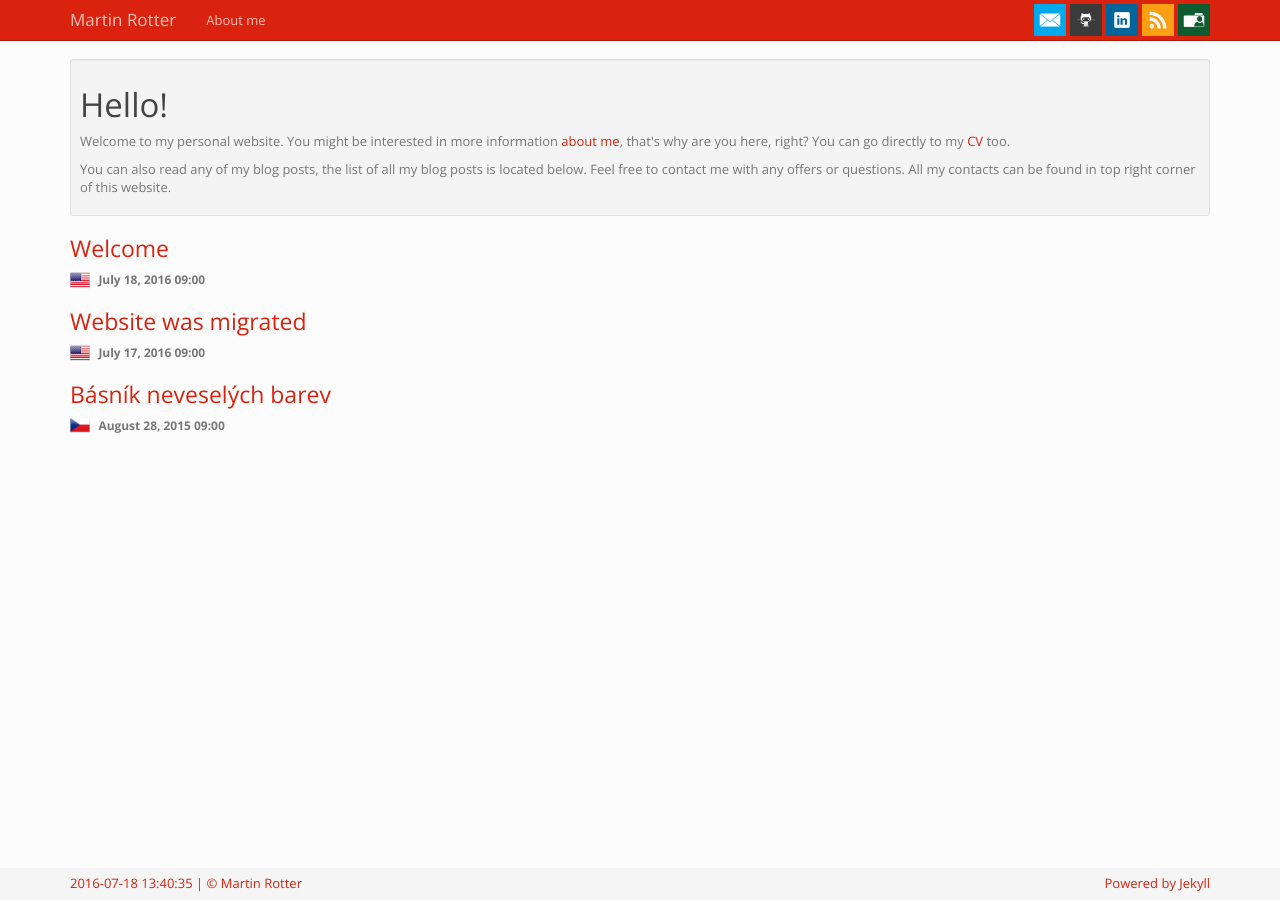
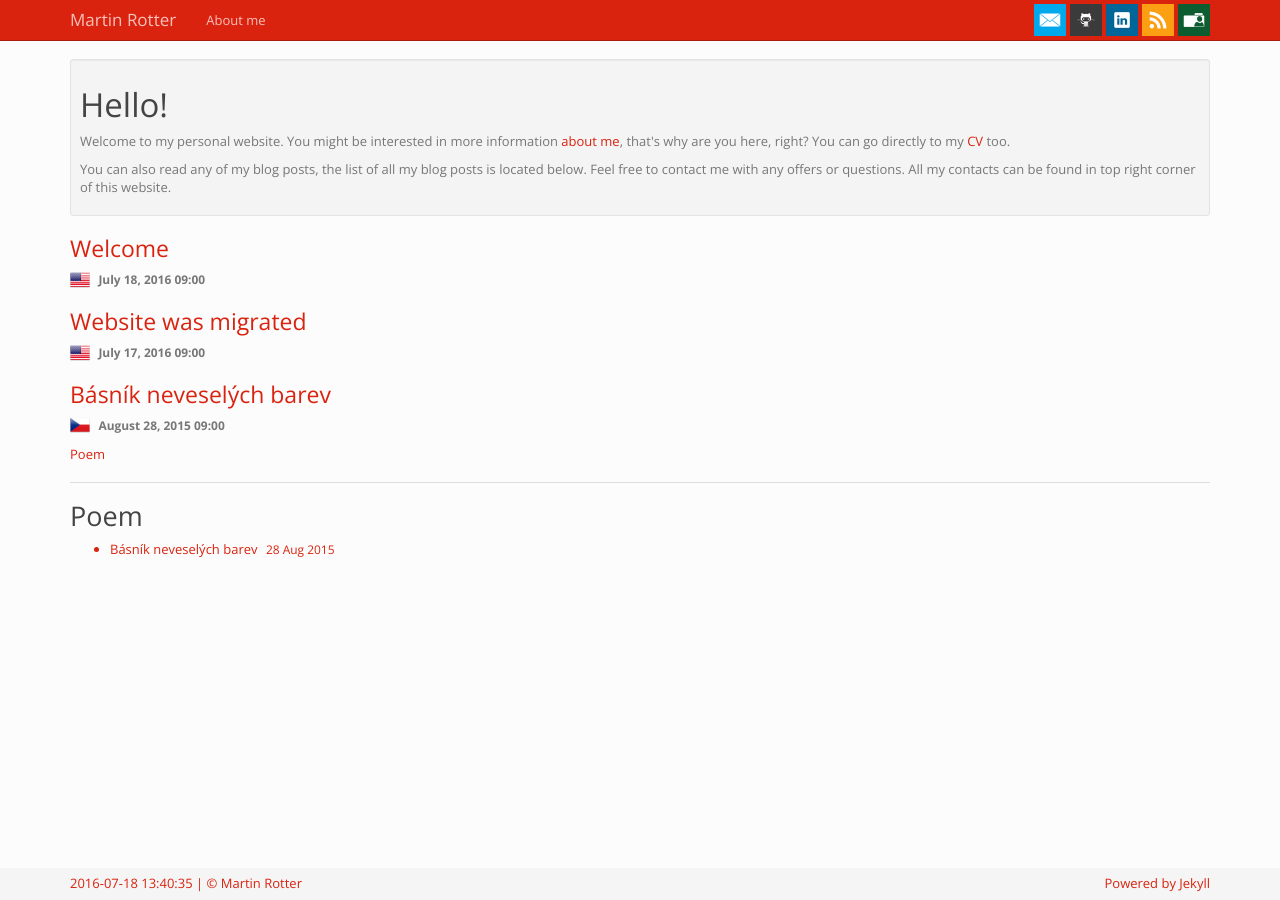
Before and after one commit to martinrotter/martinrotter.github.io, a Jekyll site: the page built from index.html, in a window 1280 px wide. Built offline with Jekyll 4.4.1, drawn with Linux system fonts in a browser that asks for light colours.

Commit message:
Try categories.

```diff
--- a/_layouts/home.html
+++ b/_layouts/home.html
@@ -10,3 +10,28 @@ layout: default
   <h3><a href="{{ post.url }}" data-toggle="tooltip" data-placement="bottom" title="{{ post.excerpt | strip_html | strip }}">{{ post.title }}</a></h3>
   <p><img class="post-language" width="20" height="20" alt="{{ post.language }}" src="/images/flags/{{ post.language }}.png"> <span class="post-date"><small><strong>{{ post.date | date: "%B %e, %Y %H:%M" }}</strong></small></span></p>
 {% endfor %}
+
+
+<div class="tags-expo">
+  <div class="tags-expo-list">
+    {% for tag in site.categories %}
+    <a href="#{{ tag[0] | slugify }}" class="post-tag">{{ tag[0] }}</a>
+    {% endfor %}
+  </div>
+  <hr/>
+  <div class="tags-expo-section">
+    {% for tag in site.categories %}
+    <h2 id="{{ tag[0] | slugify }}">{{ tag[0] }}</h2>
+    <ul class="tags-expo-posts">
+      {% for post in tag[1] %}
+        <a class="post-title" href="{{ site.baseurl }}{{ post.url }}">
+      <li>
+        {{ post.title }}
+      <small class="post-date">{{ post.date | date_to_string }}</small>
+      </li>
+      </a>
+      {% endfor %}
+    </ul>
+    {% endfor %}
+  </div>
+</div>
--- a/_posts/2015-08-28-basnik-neveselych-barev.html
+++ b/_posts/2015-08-28-basnik-neveselych-barev.html
@@ -3,6 +3,7 @@ layout: post
 title: Básník neveselých barev
 author: Martin Rotter
 date: 2015-08-28 09:00:00 +0200
+category: Poem
 language: cs
 ---
 
```
